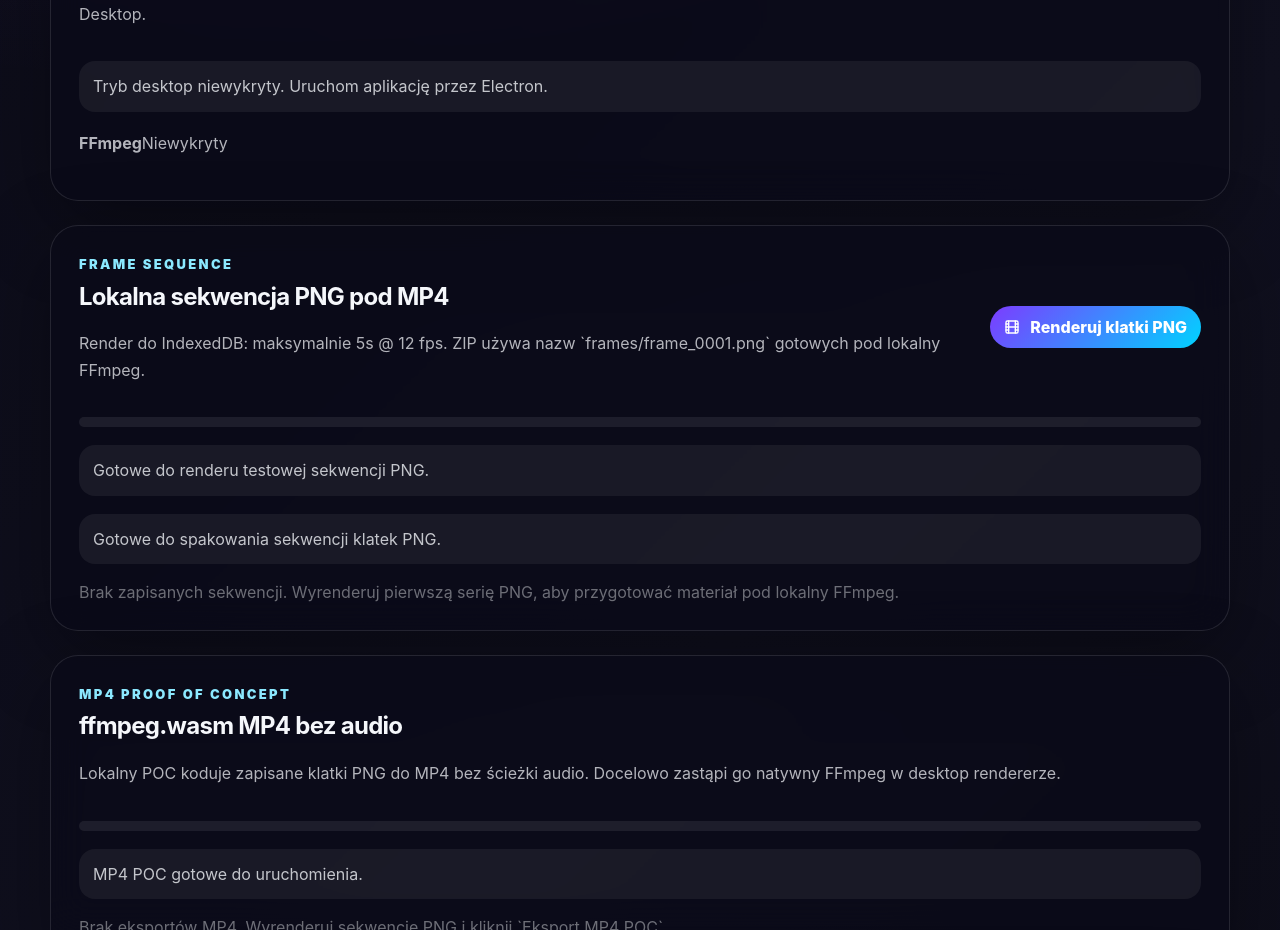
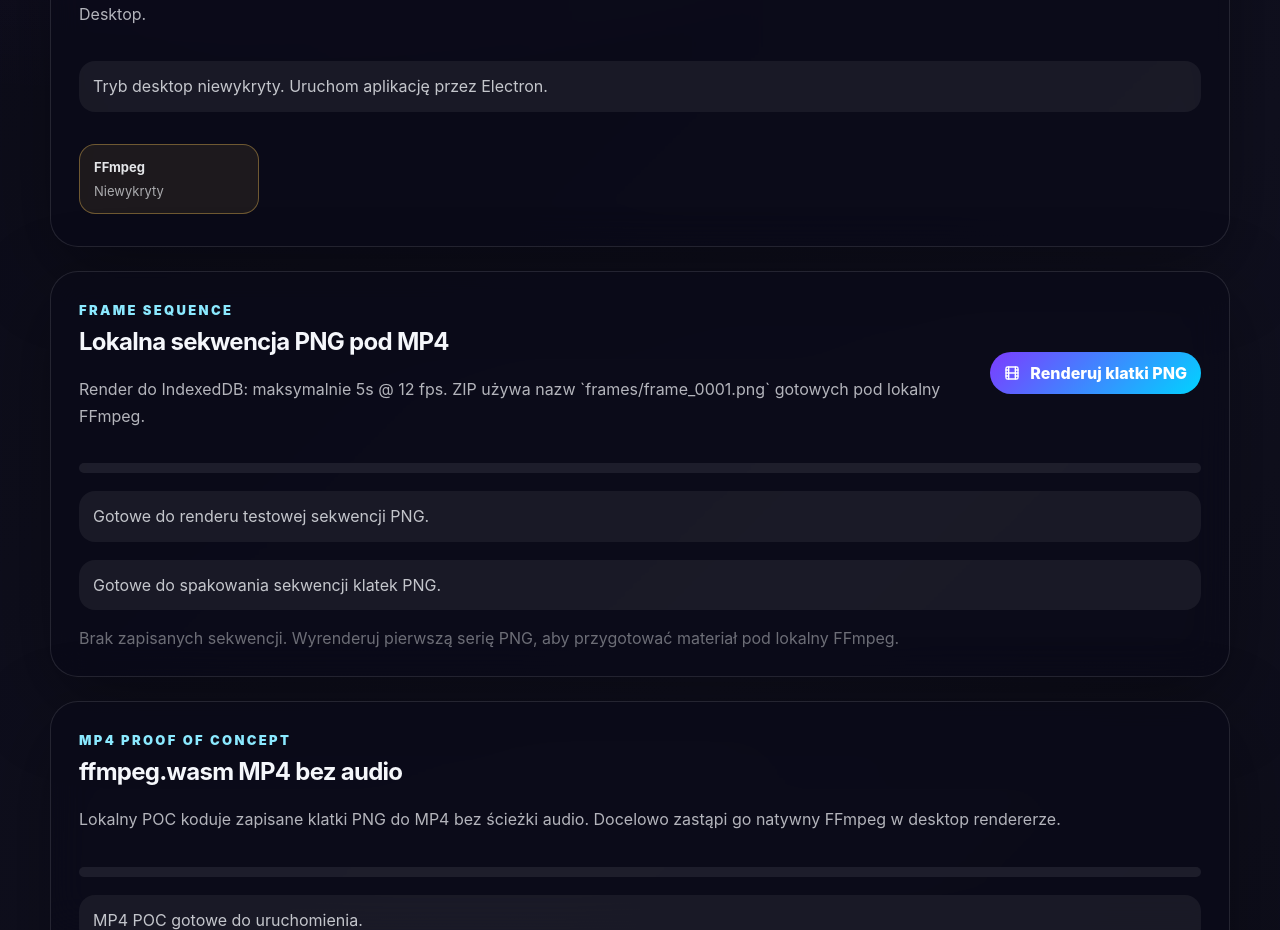
Before and after one commit to KumatyTomi/FotoBeat, a React (Vite) app: page / in a window 1280 px wide. Shown: the part 2280-3210 px from the top of the page. Built offline with nearby package versions, Linux system fonts and the light colour scheme.

Commit message:
Style FFmpeg diagnostics panel

```diff
--- a/src/styles.css
+++ b/src/styles.css
@@ -471,6 +471,51 @@ p {
   font-style: normal;
 }
 
+.desktop-health-grid {
+  display: grid;
+  grid-template-columns: repeat(3, minmax(180px, 1fr));
+  gap: 10px;
+  margin: 14px 0 4px;
+}
+
+.desktop-health {
+  margin: 0;
+  display: grid;
+  gap: 4px;
+  min-width: 0;
+  padding: 12px 14px;
+  border-radius: 16px;
+  background: rgba(255, 255, 255, 0.055);
+  border: 1px solid rgba(255, 255, 255, 0.09);
+}
+
+.desktop-health strong,
+.desktop-health span {
+  min-width: 0;
+  overflow-wrap: anywhere;
+}
+
+.desktop-health strong {
+  color: rgba(245, 247, 251, 0.92);
+  font-size: 13px;
+}
+
+.desktop-health span {
+  color: rgba(245, 247, 251, 0.66);
+  font-size: 13px;
+  line-height: 1.45;
+}
+
+.desktop-health.ready {
+  border-color: rgba(89, 255, 177, 0.36);
+  background: rgba(89, 255, 177, 0.08);
+}
+
+.desktop-health.warning {
+  border-color: rgba(255, 203, 89, 0.36);
+  background: rgba(255, 203, 89, 0.08);
+}
+
 .desktop-meta {
   margin: 10px 0 0;
   display: inline-flex;
@@ -544,6 +589,7 @@ p {
     display: grid;
   }
 
+  .desktop-health-grid,
   .preset-grid {
     grid-template-columns: repeat(2, minmax(0, 1fr));
   }
@@ -579,6 +625,7 @@ p {
     padding: 14px;
   }
 
+  .desktop-health-grid,
   .preset-grid {
     grid-template-columns: 1fr;
   }
```
